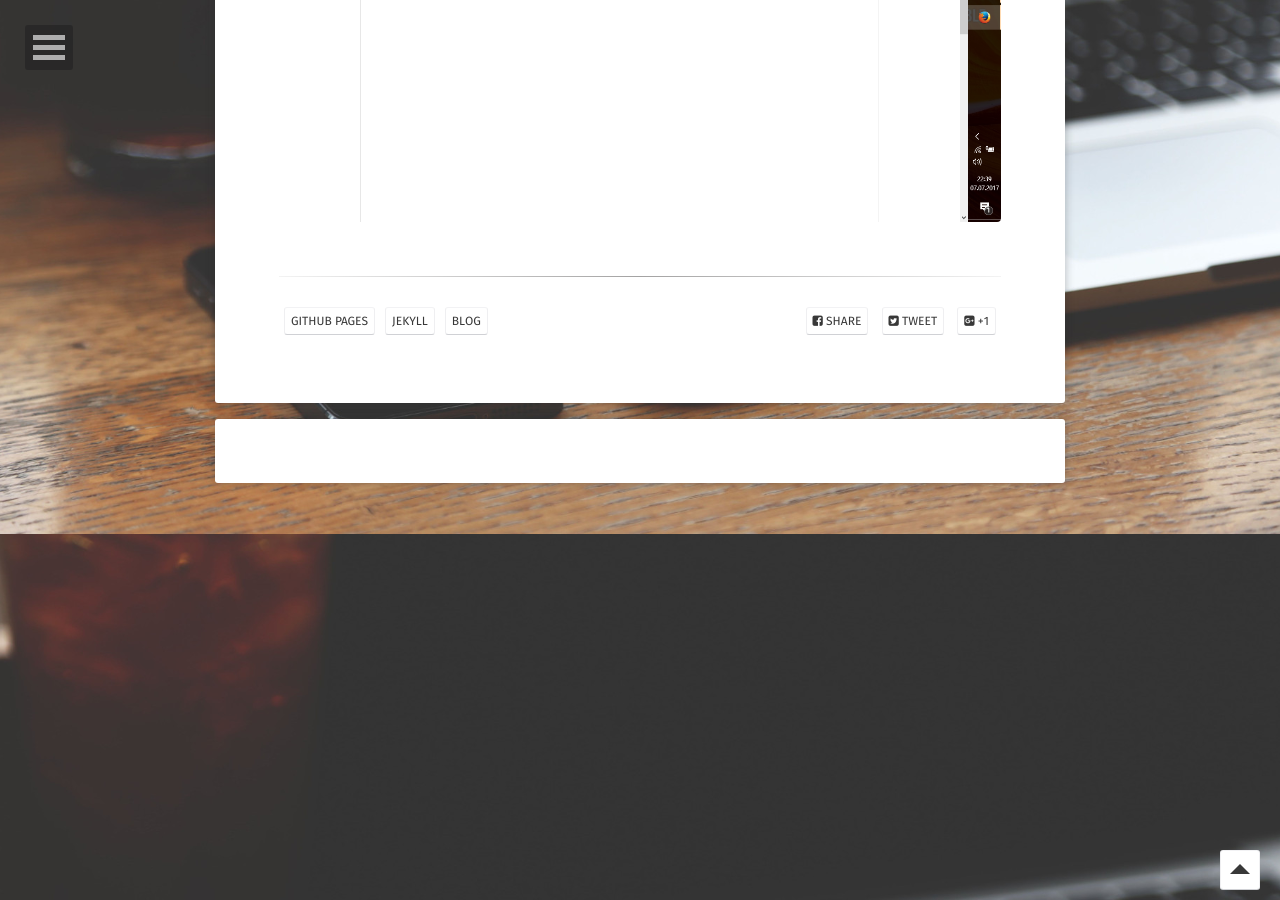
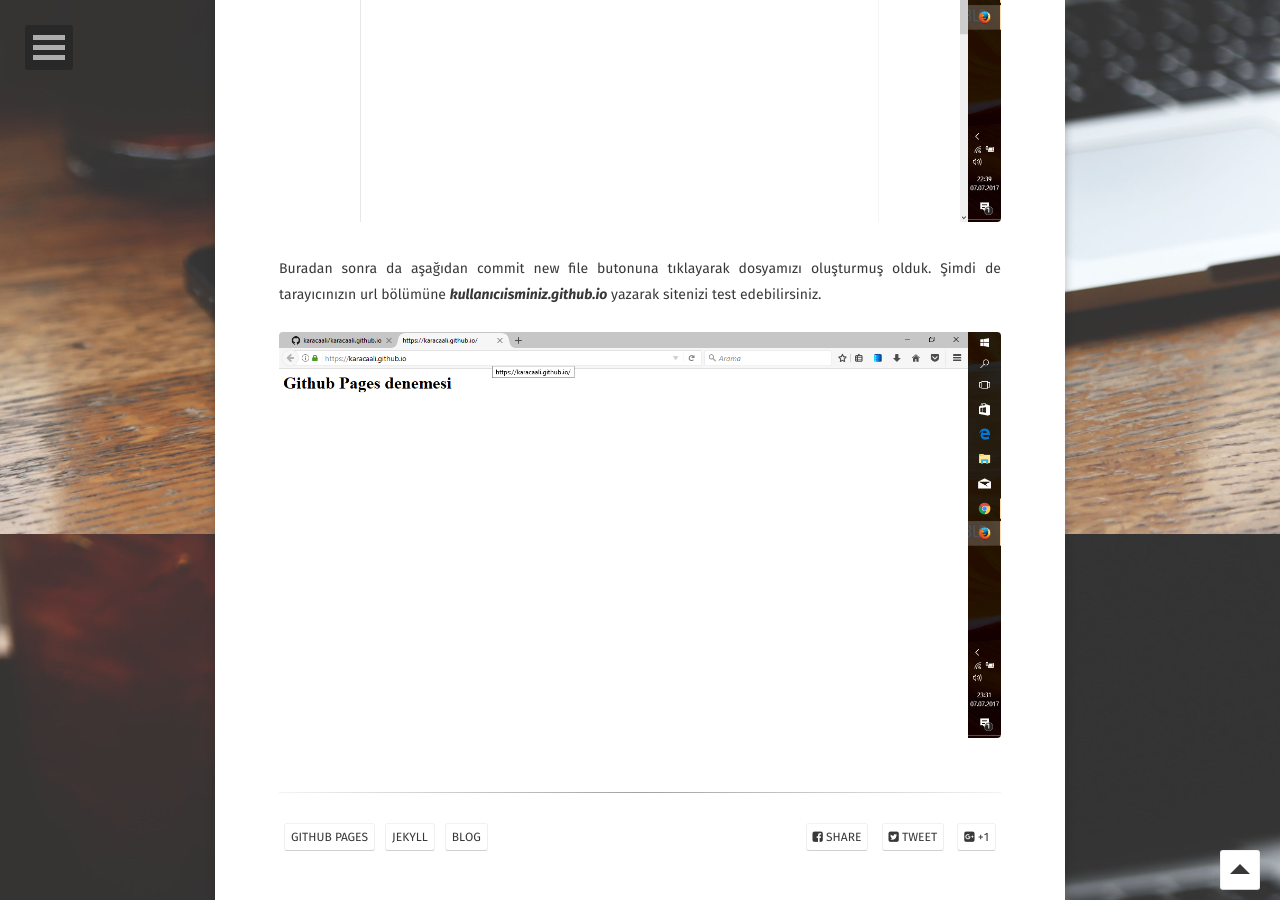
Before and after one commit to alikaraca/alikaraca.github.io, a Jekyll site: the page built from _posts/2017-07-07-github-pages-jekyll-kurulum.md, in a window 1280 px wide and 900 px high, scrolled down 1266 px. Built offline with Jekyll 4.4.1, drawn with Linux system fonts in a browser that asks for light colours; some web fonts are replaced; comment, search, counter and statistics services are not loaded.

Commit message:
Update 2017-07-07-github-pages-jekyll-kurulum.md

```diff
--- a/_posts/2017-07-07-github-pages-jekyll-kurulum.md
+++ b/_posts/2017-07-07-github-pages-jekyll-kurulum.md
@@ -24,3 +24,9 @@
     <a href="/assets/img/home.png"><img
     src="/assets/img/home.png"></a>
 </figure>
+Buradan sonra da aşağıdan commit new file butonuna tıklayarak dosyamızı oluşturmuş olduk.
+Şimdi de tarayıcınızın url bölümüne **_kullanıcıisminiz.github.io_** yazarak sitenizi test edebilirsiniz.
+<figure>
+   <a href="/assets/img/dsadadasdas.png"><img
+   src="/assets/img/dsadadasdas.png"></a>
+</figure>
```
